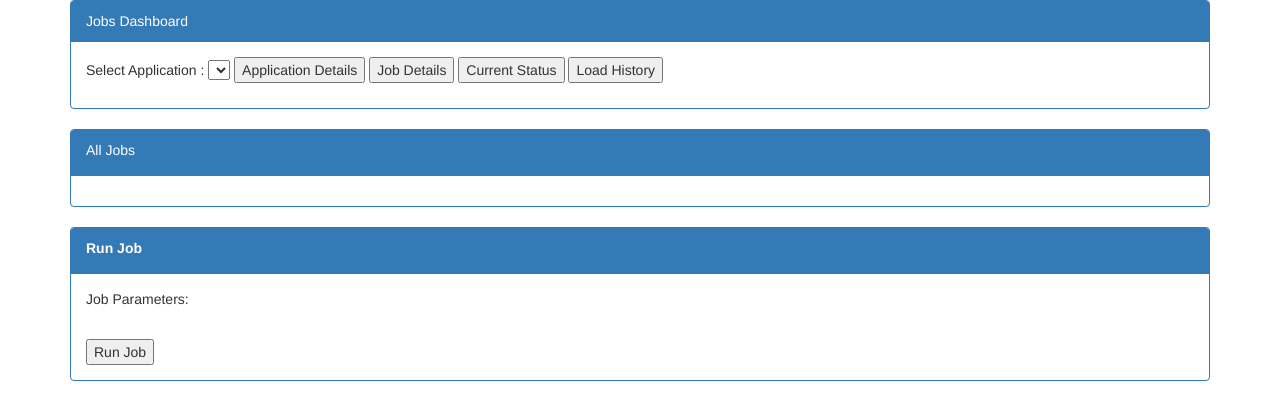
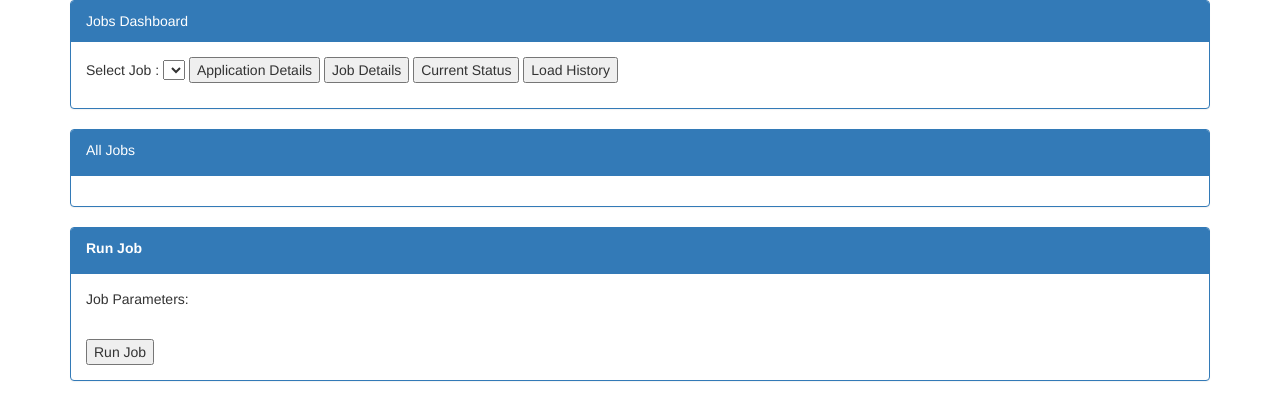
Before and after one commit to deepaklamba08/iot_analysis, a Python web app: template web_app/templates/index.html in a window 1280 px wide. Shown: the top 420 px of the page. Run offline with Jinja, Linux system fonts and the light colour scheme; the template is opened without the code that fills it, so the values that code supplies are empty; some libraries are stand-ins or nearby versions.

Commit message:
UI Text Update

```diff
--- a/web_app/templates/index.html
+++ b/web_app/templates/index.html
@@ -22,7 +22,7 @@
         <div class="panel-heading">Jobs Dashboard</div>
         <div class="panel-body">
             <p id="appNamesPara">
-                Select Application :
+                Select Job :
                 <select id="jobNames">
                     <option>Available Applications</option>
                 </select>
```
